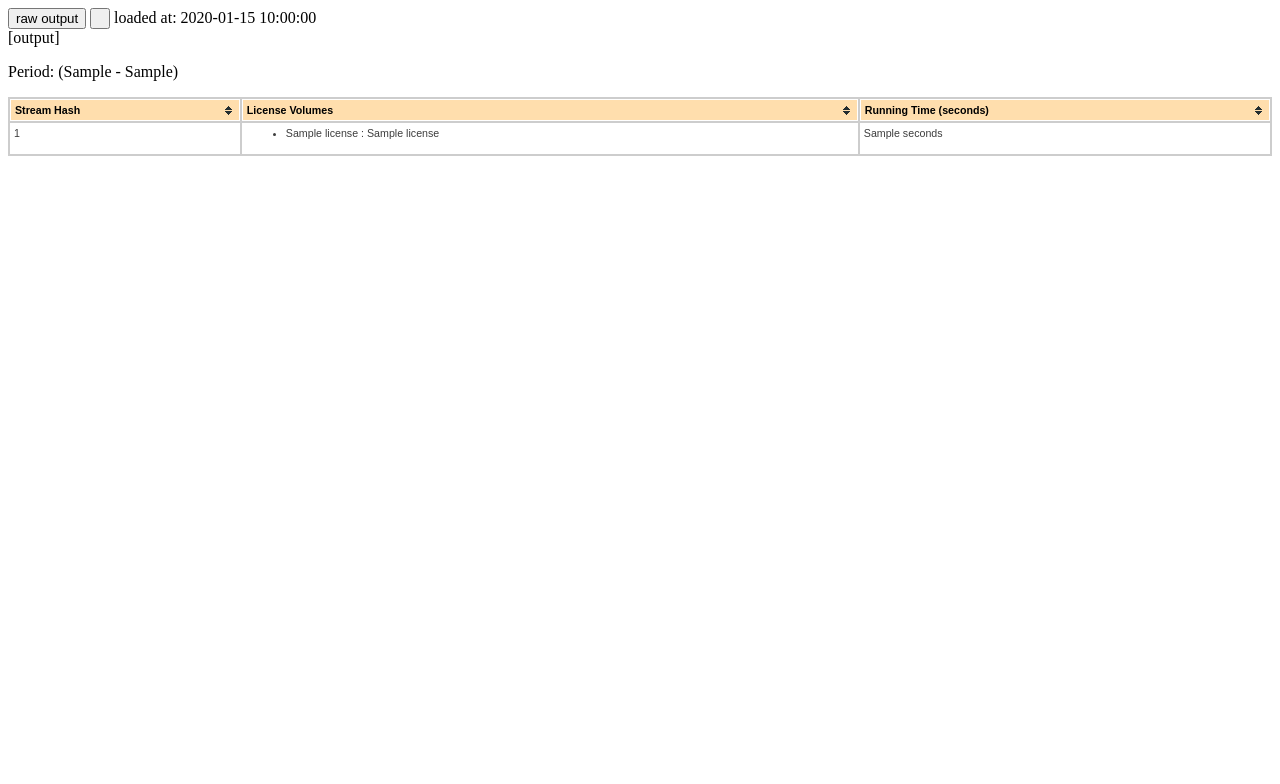
After one commit to MeltwaterArchive/ds-manager, a Flask app: template templates/usage.html in a window 1280 px wide. The commit adds this page. Shown: the top 784 px of the page. Run offline with Flask 2, Linux system fonts and the light colour scheme; the template is opened without the code that fills it: most values are stand-ins (such as "Sample title", 1, 10 or a date in 2020); some libraries are stand-ins or nearby versions.

Commit message:
reloadable usage with raw output

```diff
--- a/console.py
+++ b/console.py
@@ -80,6 +80,46 @@ def reset_sources():
     response = make_response("",204)
     return response
 
+
+'''
+USAGE
+'''
+
+@app.route('/usage_get', methods=['POST', 'GET'])
+def usage_get():
+    # do push/get request only when asked
+    if not 'usage' in session.keys() or 'reload' in request.args:
+        session['usage_out'] = ""
+        session['usage_reload_time'] = datetime.datetime.utcnow()
+        session['usage'] = account_all()
+    return render_template(
+        'usage.html',
+        acct=session['usage'],
+        reload_time=format_time(session['usage_reload_time']))
+
+@app.route('/usage_get_raw')
+def usage_get_raw():
+    print type(session['usage'])
+    if 'usage' in session.keys():
+        return jsonify(out=session['usage'])
+    else:
+        return jsonify(out="usage data not available..")
+
+@app.route('/set_usage_export', methods=['POST'])
+def set_usage_export():
+    # store jquery formatted output in session data
+    session['usage_out'] = str(request.form['output'])
+    response = make_response("",204)
+    return response
+
+@app.route('/get_usage_export/output.txt')
+def get_usage_export():
+    response = make_response(session['usage_out'])
+    response.headers['Content-Type'] = 'text/xml'
+    # This is the key: Set the right header for the response
+    # to be downloaded, instead of just printed on the browser
+    response.headers["Content-Disposition"] = "attachment; filename=output.txt"
+    return response
 
 '''
 PUSH
--- /dev/null
+++ b/templates/usage.html
@@ -0,0 +1,99 @@
+<head>
+<link rel="stylesheet" type="text/css" href="{{ url_for('static', filename='tablesorter/themes/orange/style.css') }}">
+
+<script src="//ajax.googleapis.com/ajax/libs/jquery/1.9.1/jquery.min.js"></script>
+<script>window.jQuery || document.write('<script src="{{
+  url_for('static', filename='jquery.js') }}">\x3C/script>')</script>
+<script type="text/javascript" src="{{
+  url_for('static', filename='tablesorter/jquery.tablesorter.js') }}"></script>
+<script type=text/javascript>
+  $SCRIPT_ROOT = {{ request.script_root|tojson|safe }};
+
+  $(document).ready(function() {
+
+    $('#usagetable').tablesorter();
+
+    $('input#usage_raw').bind('click', function() {
+      $.getJSON($SCRIPT_ROOT + '/usage_get_raw',
+      function(data) {
+        formatted = usage_output_format(data);
+        var html_formatted = usage_output_format_html(formatted);
+        $.post($SCRIPT_ROOT + '/set_usage_export', {output:formatted});
+        $("#usage_output").html(html_formatted);
+      });
+      return false;
+    });
+
+    $('#usage_refresh').bind('click', function() {
+      //only get data if we're opening
+      $('#usageget').css('display') == 'none';
+      $('#usageget').slideToggle("fast");
+      // loading gif
+      $('#usage_load').css('display', 'block');
+      $.get($SCRIPT_ROOT + '/usage_get', 'reload=1', function(data){
+        $('#usageget').html(data).slideToggle("fast");
+        $('#usage_load').css('display', 'none');
+      });
+    });
+
+    // helper functions
+
+    //stringify the json so that its formatted nicely for output (we export this as well)
+    var usage_output_format = function(data){
+      return JSON.stringify(data.out, null, 4);
+    }
+
+    //add the rest of the output html to the formatted output
+    var usage_output_format_html = function(formatted){
+      var html_formatted = "";
+      var clear_output= "<span class='output_control' onclick='document.getElementById(\"usage_output\").innerHTML = \"\";'><a href='#usage'>clear output</a></span>";
+      var export_output= "<span class='output_control'><a href='/get_usage_export/output.txt'>export output.txt</a></span>";
+      var output_control = "<div>" + clear_output + export_output + "</div>";
+      html_formatted = "<pre>" + formatted + "</pre>" + output_control;
+
+      return html_formatted;
+    }
+
+  });
+</script>
+</head>
+<body>
+  <span class="output_buttons">
+    <input type="button" id="usage_raw" value="raw output">
+  </span>
+  <span class="update_buttons">
+    <input type="button" id="usage_refresh" class=refresh title="reload" value=" ">
+    <span class="reload_time"> loaded at: {{ reload_time }} </span>
+  </span>
+  <div id=usage_output class="out">[output]</div>
+
+    <p>Period: ({{ acct['usage_period'][0] }} - {{ acct['usage_period'][1] }})</p>
+    {% if acct['usage_streams'] %}
+    <table id="usagetable" class="tablesorter">
+      <thead>
+        <tr>
+          <th class="tg-031e">Stream Hash</th>
+          <th class="tg-031e">License Volumes</th>
+          <th class="tg-031e">Running Time (seconds)</th>
+        </tr>
+      </thead>
+      <tbody>
+    {% for s in acct['usage_streams'] %}
+        <tr>
+          <td class="tg-031e">{{s[0]}}</td>
+          <td class="tg-031e">
+            <ul>
+    {% for l in s[1]['licenses'] %}
+            <li> {{l}} : {{s[1]['licenses'][l]}} </li>
+    {% endfor %}
+            </ul>
+          </td>
+          <td class="tg-031e">{{s[1]['seconds']}}</td>
+        </tr>
+    {% endfor %}
+      </tbody>
+    </table>
+    {% else %}
+    <p> [ No usage data for this period ] </p>
+    {% endif %}
+</body>
```
Also changed, not shown: templates/console.html (+24 -36 lines).
